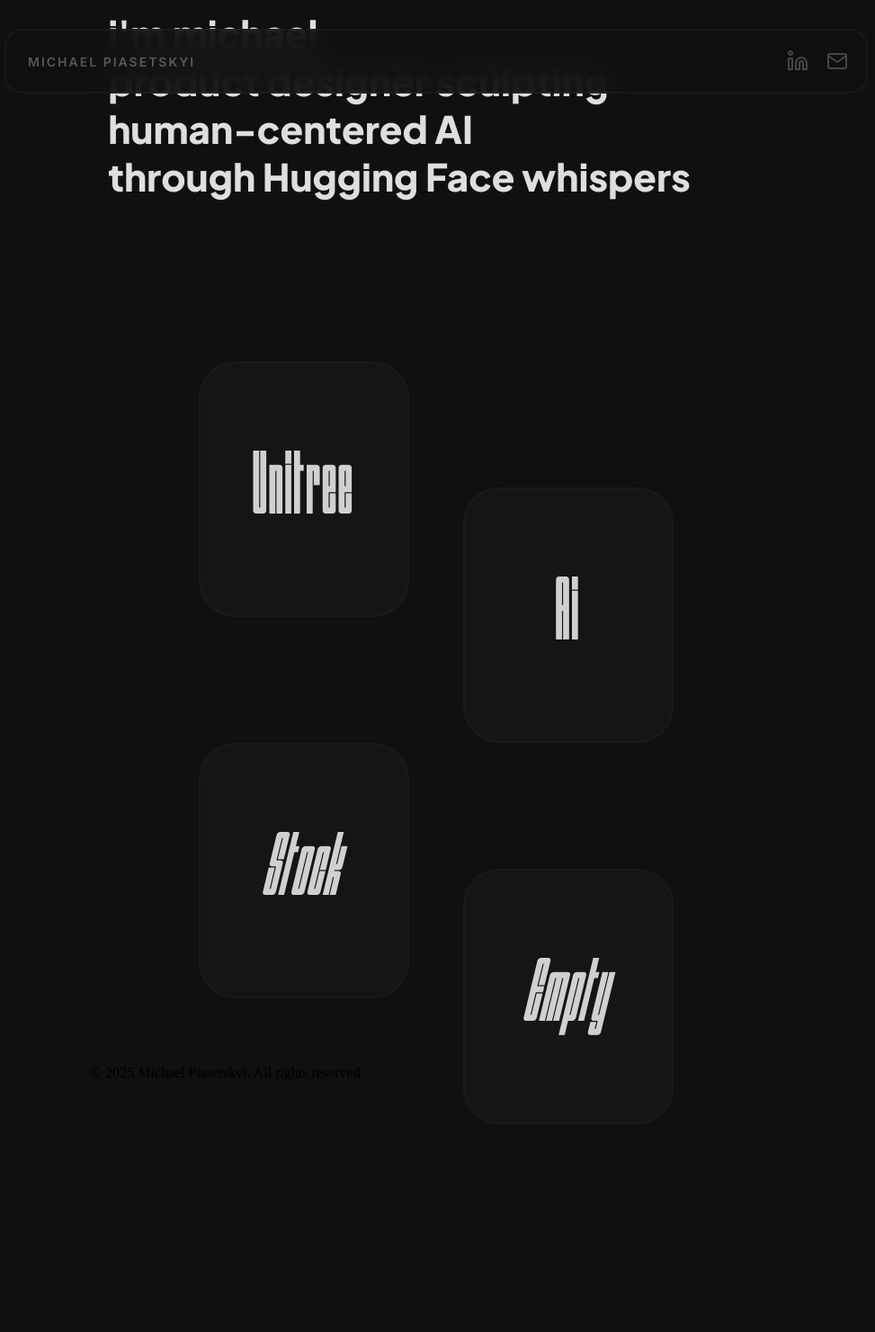
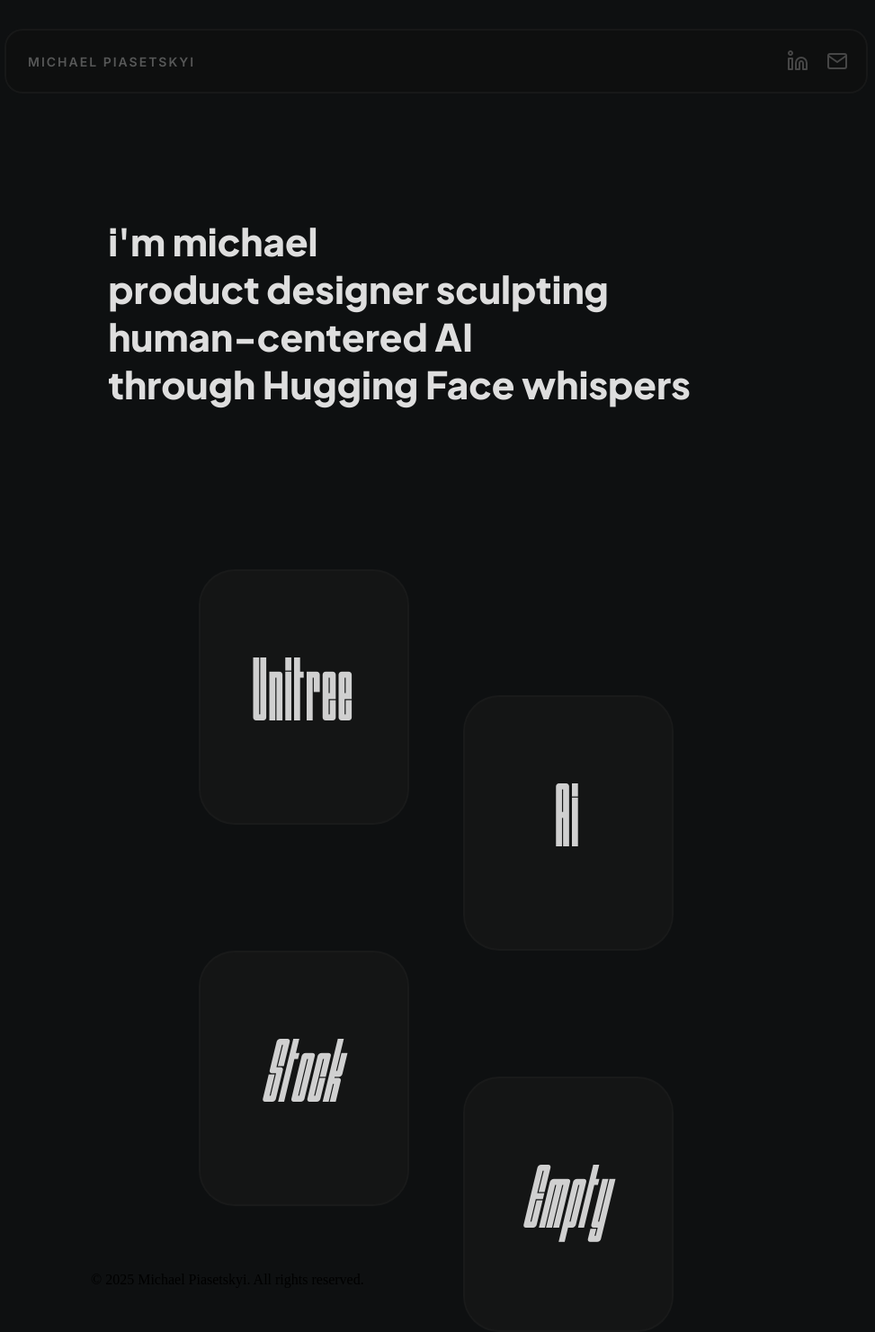
Before and after one commit to EidenVI/portfolio_website, a PHP site: page / in a window 1280 px wide. Shown: the whole page at 90% size, without its empty margins (155-1128 px from the left). Before the commit the page ends 1202 px from the top, so only its background shows below. Run offline with PHP 8.4, Linux system fonts and the light colour scheme; some libraries are stand-ins or nearby versions; some web fonts are replaced.

Commit message:
Create main-section & Rewrite cards animation

```diff
--- a/css/style.css
+++ b/css/style.css
@@ -140,7 +140,7 @@
   justify-content: center;
   flex-direction: column;
   height: 100vh;
-  margin: 30% 0 20% 0;
+  margin: 60% 0 20% 0;
 }
 
 .message-block {
--- a/index.html
+++ b/index.html
@@ -52,8 +52,78 @@
           </div>
         </section>
 
-        <section class="videos-block">
-          <!-- Videos content -->
+        <section class="work-block">
+          <div class="work-block-space">
+            <div class="work-message">
+              <div class="message1">
+
+              </div>
+              <div class="message2">
+
+              </div>
+              <div class="message3">
+
+              </div>
+            </div>
+            <div class="work-cards">
+              <div class="crd-1">
+                <div class="icon-1">
+
+                </div>
+                <div class="name">
+
+                </div>
+                <div class="short-rev">
+
+                </div>
+                <div class="read-more">
+
+                </div>
+              </div>
+              <div class="crd-2">
+                <div class="icon-2">
+
+                </div>
+                <div class="name">
+
+                </div>
+                <div class="short-rev">
+
+                </div>
+                <div class="read-more">
+
+                </div>
+              </div>
+              <div class="crd-3">
+                <div class="icon-3">
+
+                </div>
+                <div class="name">
+
+                </div>
+                <div class="short-rev">
+
+                </div>
+                <div class="read-more">
+
+                </div>
+              </div>
+              <div class="crd-4">
+                <div class="icon-4">
+
+                </div>
+                <div class="name">
+
+                </div>
+                <div class="short-rev">
+
+                </div>
+                <div class="read-more">
+
+                </div>
+              </div>
+            </div>
+          </div>
         </section>
 
         <section class="project-cards-block">
--- a/js/eventHandlers.js
+++ b/js/eventHandlers.js
@@ -19,3 +19,18 @@
     mailAnimation.setDirection(-1);
     mailAnimation.play();
 });
+
+// Cards animation
+const cardsElements = document.querySelectorAll('.project-card1, .project-card2, .project-card3, .project-card4');
+
+cardsElements.forEach((card) => {
+    card.addEventListener('mouseenter', () => {
+        card.classList.remove('project-card-hover-out');
+        card.classList.add('project-card-hover-in');
+    });
+
+    card.addEventListener('mouseleave', () => {
+        card.classList.remove('project-card-hover-in');
+        card.classList.add('project-card-hover-out');
+    });
+});
```
Also changed, not shown: other parts of css/style.css (+57 -21 lines), js/animations.js (+18 -21 lines).
